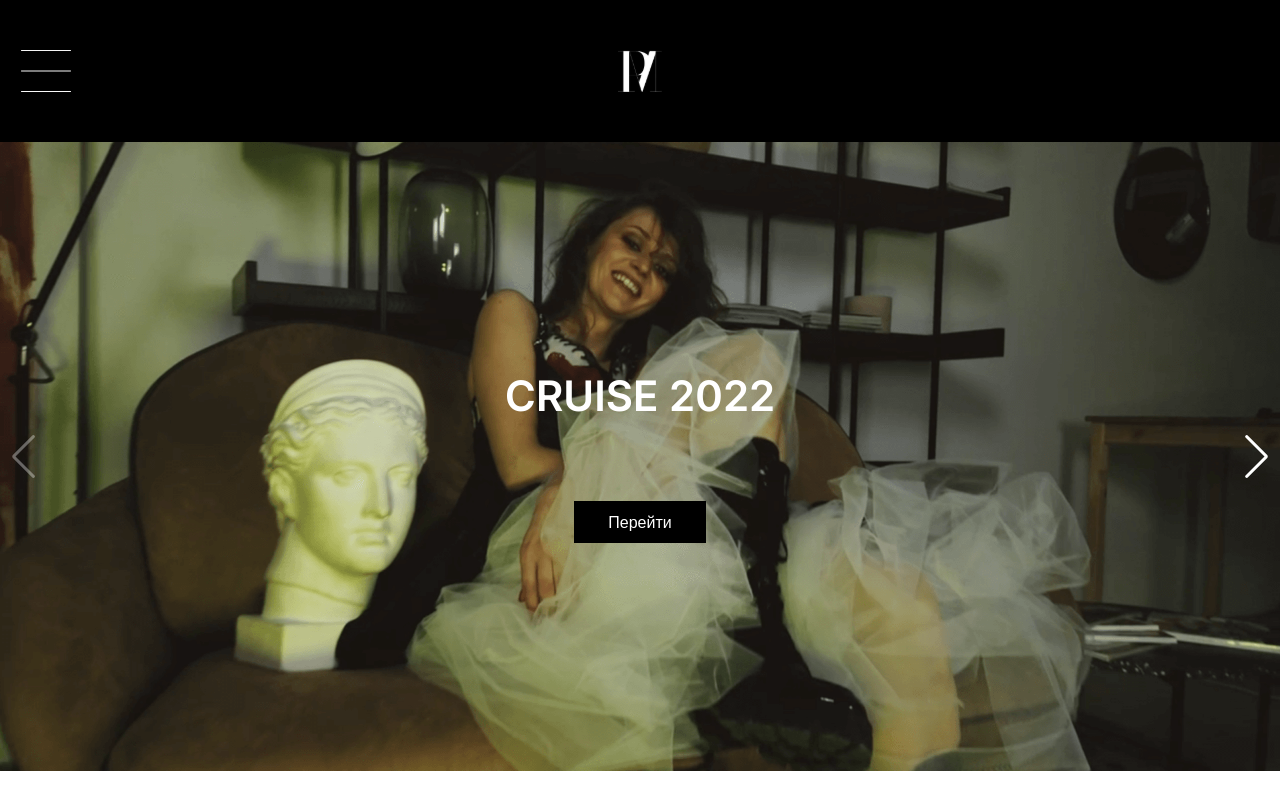
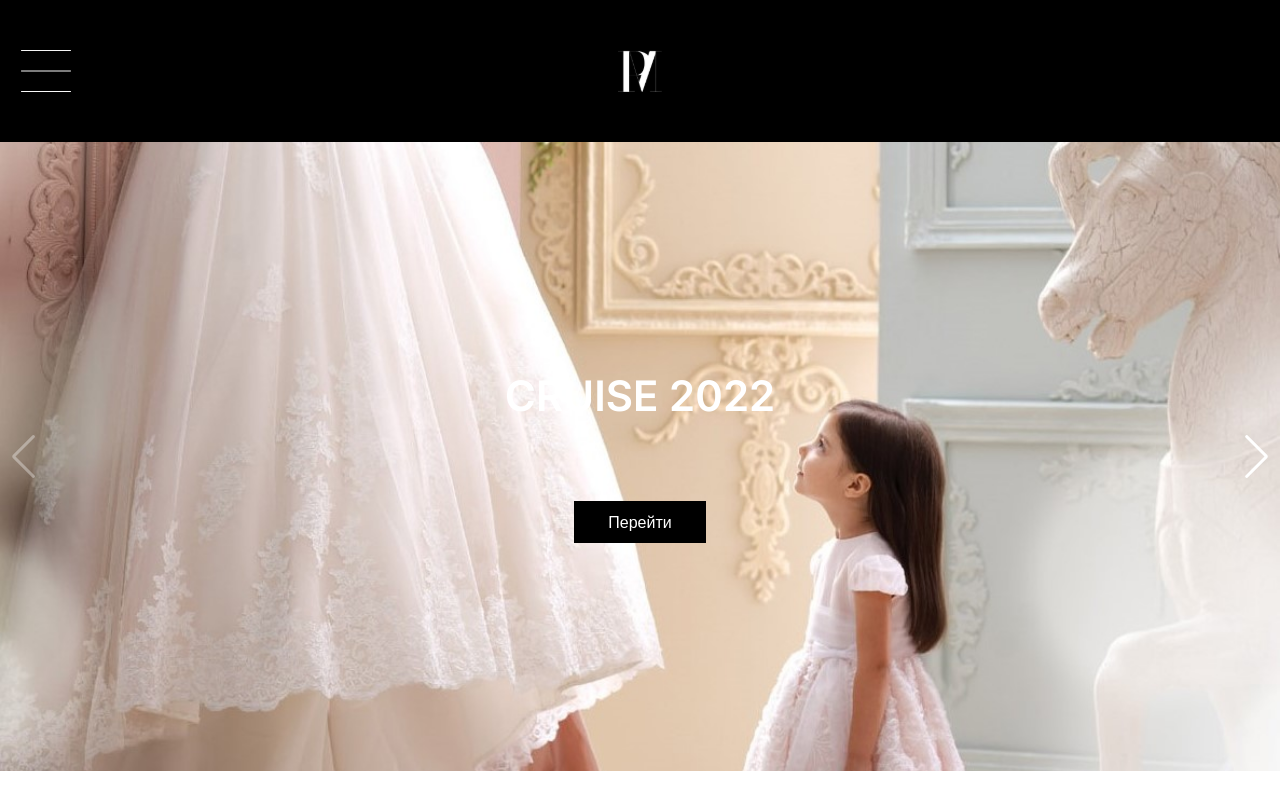
Before and after one commit to alvde-site/boutique, a React (Create React App) app: page / in a window 1280 px wide. Shown: the top 800 px of the page. Built offline with nearby package versions, Linux system fonts and the light colour scheme.

Commit message:
fix: Исправить заглавные первые буквы на заглавные в store__link

```diff
--- a/src/components/Header/StoreList/_storeList.scss
+++ b/src/components/Header/StoreList/_storeList.scss
@@ -10,7 +10,7 @@
   left: 0;
   width: 100%;
   padding: 123px 90px 207px;
-  background: url(../../../images/store-bg.png) center/cover no-repeat;
+  background-color: rgba(#000, 0.5);
 }
 
 .store_open {
@@ -79,6 +79,10 @@
   display: inline-block;
   margin: 18px 0 0;
   color: #000;
+}
+
+.store__link::first-letter {
+  text-transform: uppercase;
 }
 
 .store__advertisement {
--- a/src/components/Main/_main.scss
+++ b/src/components/Main/_main.scss
@@ -6,7 +6,7 @@
 
 .promo {
   min-height: 629px;
-  background-image: url(../../images/promo.png);
+  background: url(../../images/promo.jpg) center/cover no-repeat;
   background-position: center;
   background-size: cover;
   background-repeat: no-repeat;
```
Also changed, not shown: src/images/promo.jpg (added).
